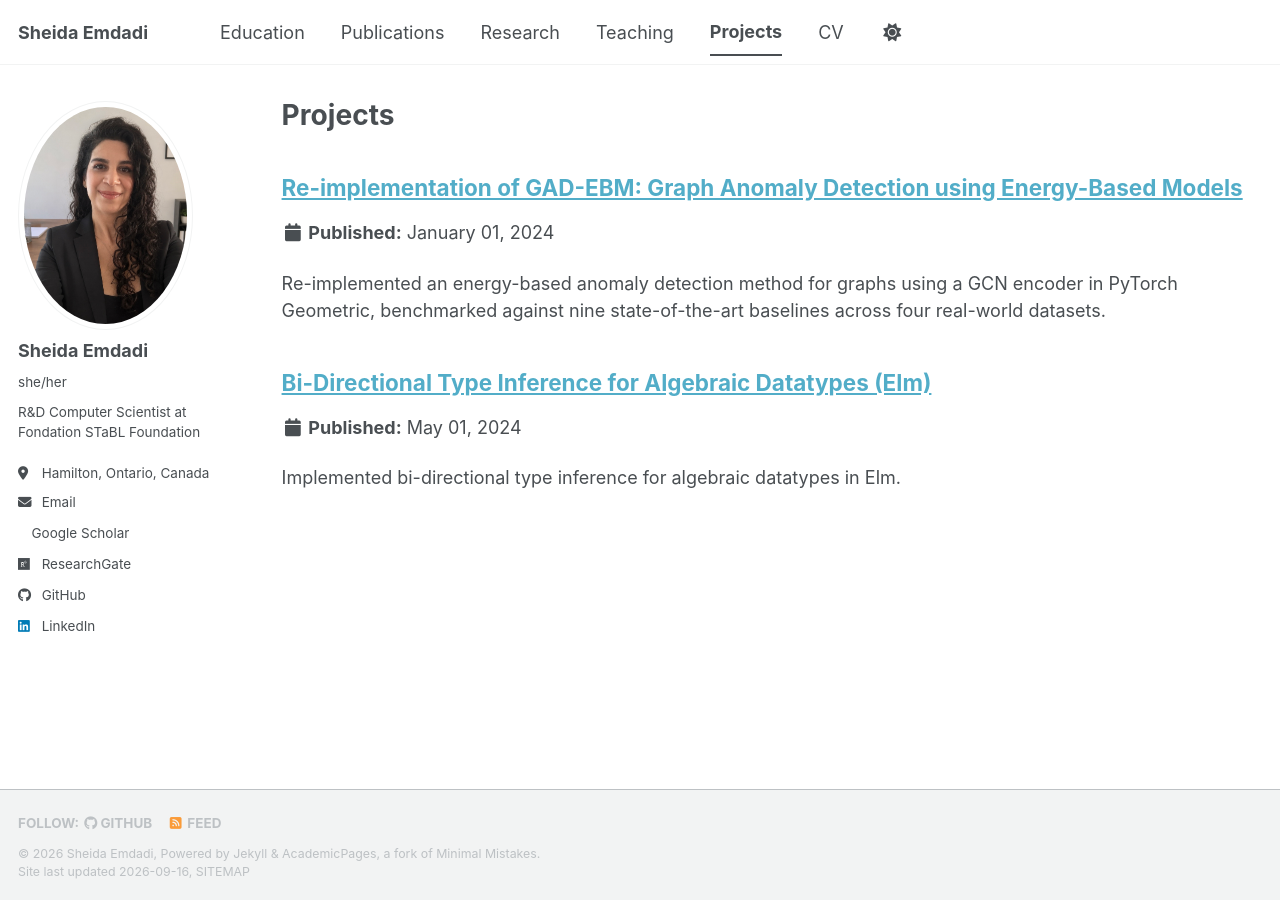
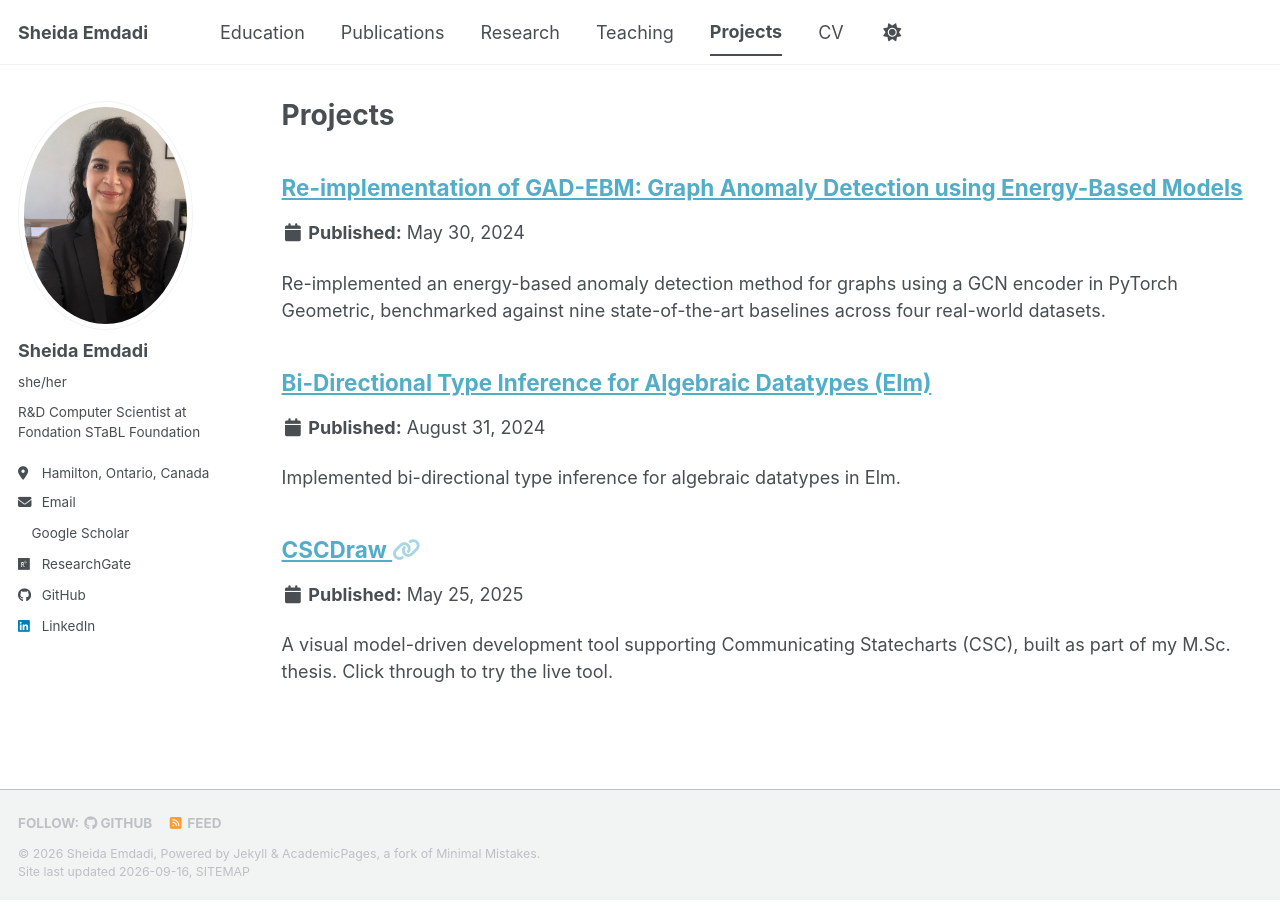
Before and after one commit to SheidaEmdadi/SheidaEmdadi.github.io, a Jekyll site: the page built from _pages/portfolio.html, in a window 1280 px wide. Built offline with Jekyll 4.4.1, drawn with Linux system fonts in a browser that asks for light colours; a style sheet for code colours, icons or effects is not loaded.

Commit message:
Added CSCDraw under portfolio.

```diff
--- a/_portfolio/2024-01-01-gad-ebm-reimplementation.md
+++ b/_portfolio/2024-01-01-gad-ebm-reimplementation.md
@@ -2,7 +2,7 @@
 title: "Re-implementation of GAD-EBM: Graph Anomaly Detection using Energy-Based Models"
 excerpt: "Re-implemented an energy-based anomaly detection method for graphs using a GCN encoder in PyTorch Geometric, benchmarked against nine state-of-the-art baselines across four real-world datasets."
 collection: portfolio
-date: 2024-01-01
+date: 2024-05-30
 ---
 
 Re-implemented an energy-based anomaly detection method for graphs using a GCN encoder in PyTorch Geometric — building the full pipeline for edge perturbation, sub-graph likelihood-based energy scoring, and training. Benchmarked against nine state-of-the-art baselines (DOMINANT, GAAN, CONAD, and others) across four real-world datasets (Weibo, Reddit, Disney, Books), matching state-of-the-art performance among the reproduced baselines and landing within roughly 2–9 ROC-AUC points of the original paper's results.
--- /dev/null
+++ b/_portfolio/2025-04-01-cscdraw.md
@@ -0,0 +1,15 @@
+---
+title: "CSCDraw"
+excerpt: "A visual model-driven development tool supporting Communicating Statecharts (CSC), built as part of my M.Sc. thesis. Click through to try the live tool."
+collection: portfolio
+date: 2025-05-25
+link: "/files/cscdraw/"
+---
+
+CSCDraw is a visual Model-Driven Development (MDD) tool built to support Communicating Statecharts (CSC), a visual notation designed to make concurrency approachable even for novice programmers. It was developed as part of my M.Sc. [thesis](https://macsphere.mcmaster.ca/items/e532c886-d36e-46e5-a754-c1ed71f19fa4) at McMaster University, supervised by [Dr. Christopher Anand](https://www.eng.mcmaster.ca/cas/faculty/dr-christopher-anand/) and [Dr. Spencer Smith](https://www.eng.mcmaster.ca/cas/faculty/dr-spencer-smith/), and is connected to the CSC work presented at ACM ITiCSE.
+
+**[Click the title above to open the live tool](/files/cscdraw/)** — it runs entirely in your browser, no installation required.
+
+Code: [github.com/FondationSTaBLFoundation/CSCDraw](https://github.com/FondationSTaBLFoundation/CSCDraw)
+
+Demo: [CSC-V2-Demo.mp4](https://anonymous.4open.science/r/CSC-314B/Demo/V2.0/CSC-V2-Demo.mp4)
```
Also changed, not shown: README.md (+0 -2 lines), _portfolio/2024-05-01-elm-type-inference.md (+3 -1 lines), 1 other file.
